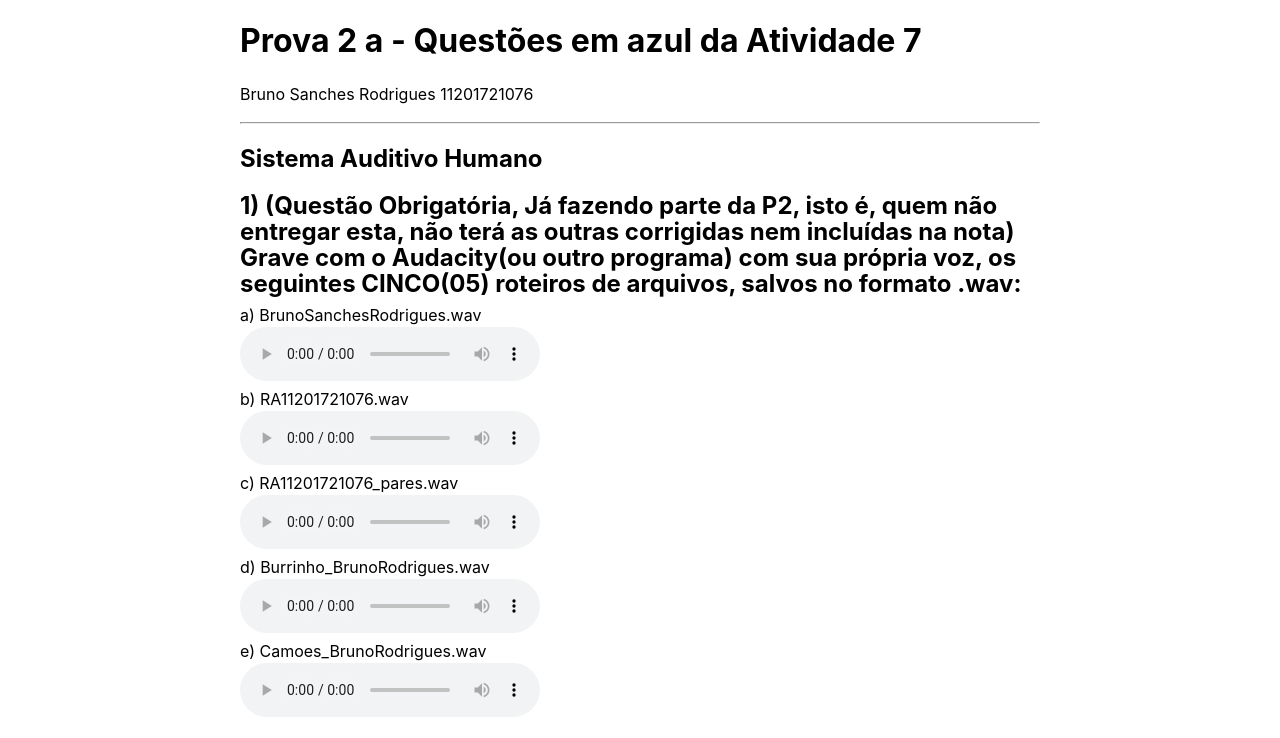
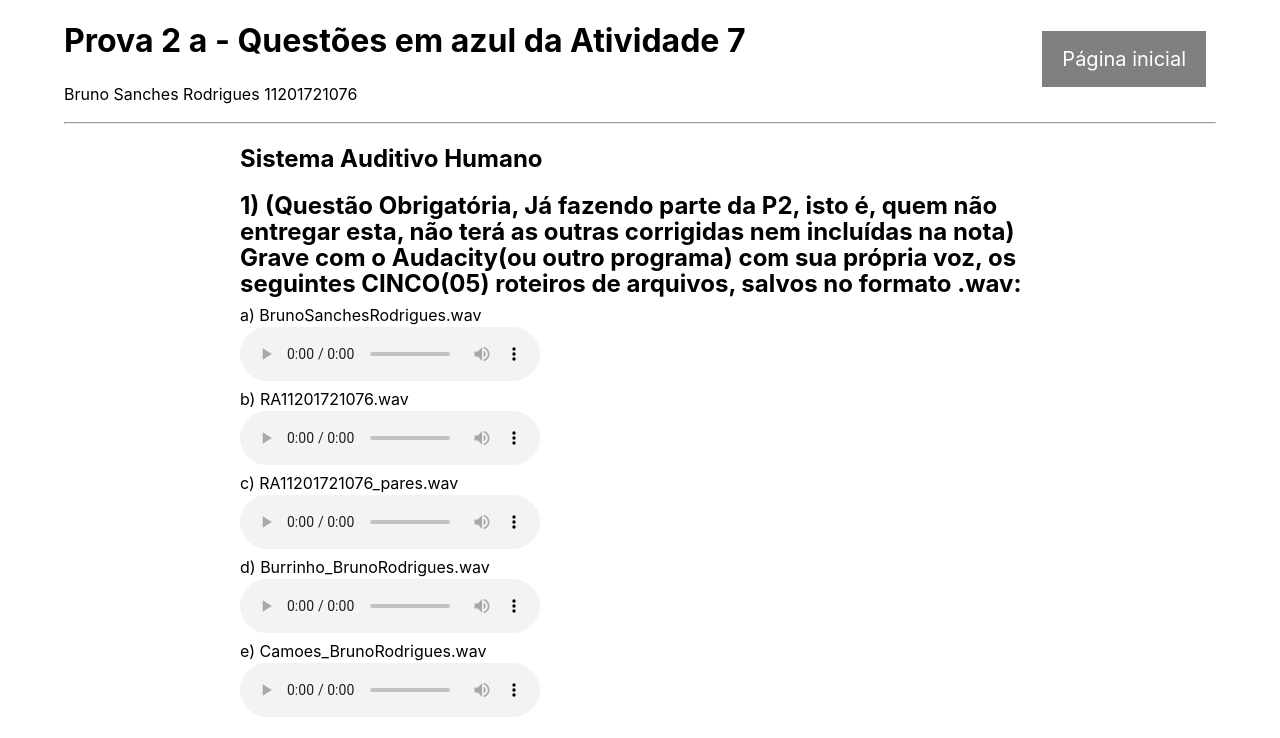
Before and after one commit to brusangues/CSM-Atividades, a plain HTML site: page atividade7/index.html in a window 1280 px wide. Shown: the top 738 px of the page. Drawn offline with Linux system fonts and the light colour scheme.

Commit message:
atividade 7 - botão home

```diff
--- a/atividade7/index.html
+++ b/atividade7/index.html
@@ -7,8 +7,10 @@
     <link rel="stylesheet" type="text/css" href="style.css">
 </head>
 <body>
+    <a class="button" href="../">Página inicial</a>
     <h1>Prova 2 a - Questões em azul da Atividade 7</h1>
     <p>Bruno Sanches Rodrigues 11201721076</p>
+
     <hr>
 
     <article>
--- a/atividade7/style.css
+++ b/atividade7/style.css
@@ -1,9 +1,28 @@
 body {
+  margin: auto;
+  width: 90%;
+  font-family: -apple-system, BlinkMacSystemFont, "Segoe UI", Roboto, Oxygen, Ubuntu, Cantarell, "Fira Sans", "Droid Sans", "Helvetica Neue", Arial, sans-serif, "Apple Color Emoji", "Segoe UI Emoji", "Segoe UI Symbol";
+}
+
+article {
   margin: auto;
   width: 80%;
   /*border: 3px solid green;*/
   max-width: 800px;
   font-family: -apple-system, BlinkMacSystemFont, "Segoe UI", Roboto, Oxygen, Ubuntu, Cantarell, "Fira Sans", "Droid Sans", "Helvetica Neue", Arial, sans-serif, "Apple Color Emoji", "Segoe UI Emoji", "Segoe UI Symbol";
+}
+
+.button {
+  float:right;
+  background-color: grey; /* Green */
+  border: none;
+  color: white;
+  padding: 16px 20px;
+  text-align: center;
+  text-decoration: none;
+  display: inline-block;
+  font-size: 20px;
+  margin: 10px;
 }
 
 h2 {
```
Also changed, not shown: atividade7/teoria.html (+1 -0 lines).
